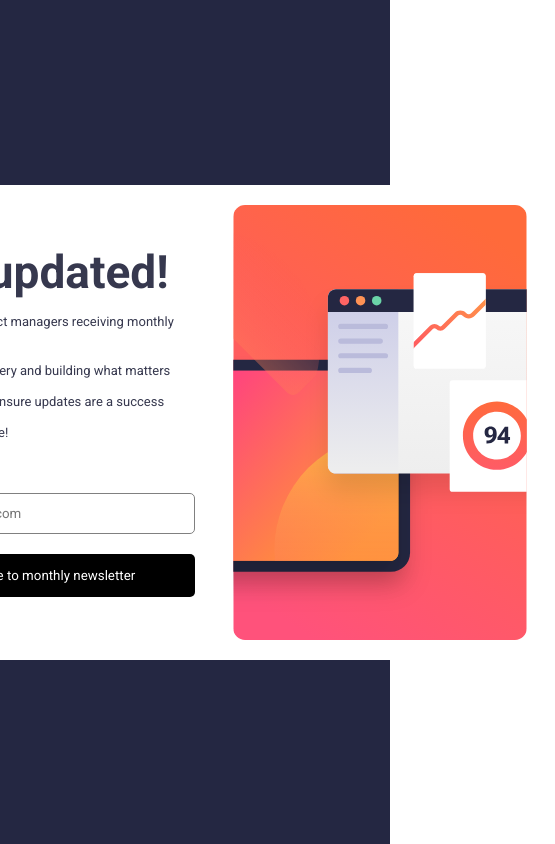
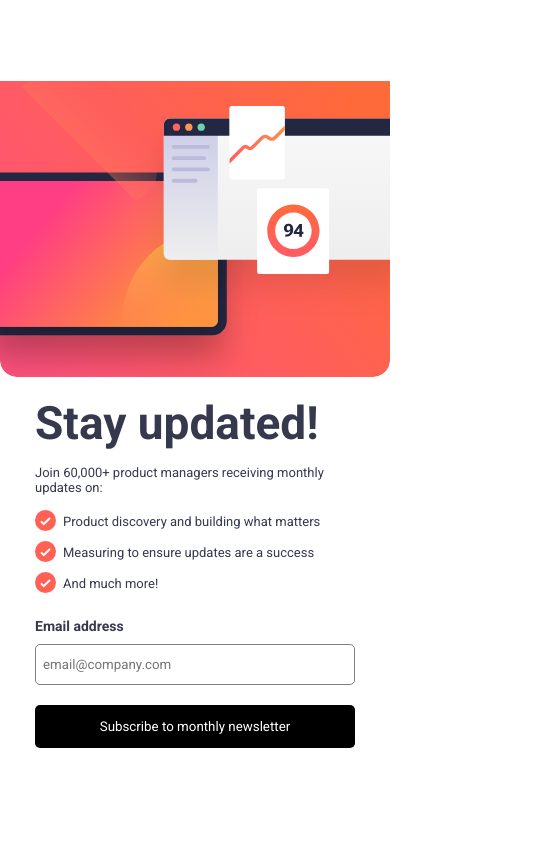
Before and after one commit to vamsi028/newsletter, a plain HTML site: page index.html in a window 390 px wide. Shown: the whole page, 555 px wide, since content can reach past the window. Drawn offline with Linux system fonts and the light colour scheme.

Commit message:
files added

```diff
--- a/index.css
+++ b/index.css
@@ -144,3 +144,46 @@ input{
     color: hsl(4, 100%, 67%);
     display: none;
 }
+@media screen and (max-width:768px){
+    .wrapper{
+        background-color: none;
+        background: none;
+    }
+    .card{
+        height:100%;
+        width:100%;
+        display: flex;
+        flex-direction: column-reverse;
+        box-shadow: 0;
+        padding: 0;
+    }
+    .card-left{
+        width: 100%;
+        padding:15px 35px;
+    }
+    .card-right{
+        padding: 0;
+        width:100%;
+    }
+    .card-right img{
+        position: relative;
+        left:0;
+        top:0;
+        content: url(assets/images/illustration-sign-up-mobile.svg);
+        height: 100%;
+        width: 100%;
+    }
+    .success-card{
+        background-color: none;
+        background: none;
+        display: flex;
+        gap:30px;
+        flex-direction: column;
+        height: fit-content;
+        width: 100%;
+        padding: 30px;
+    }
+    .dismissBtn{
+        margin-top: 160px;
+    }
+}
```
